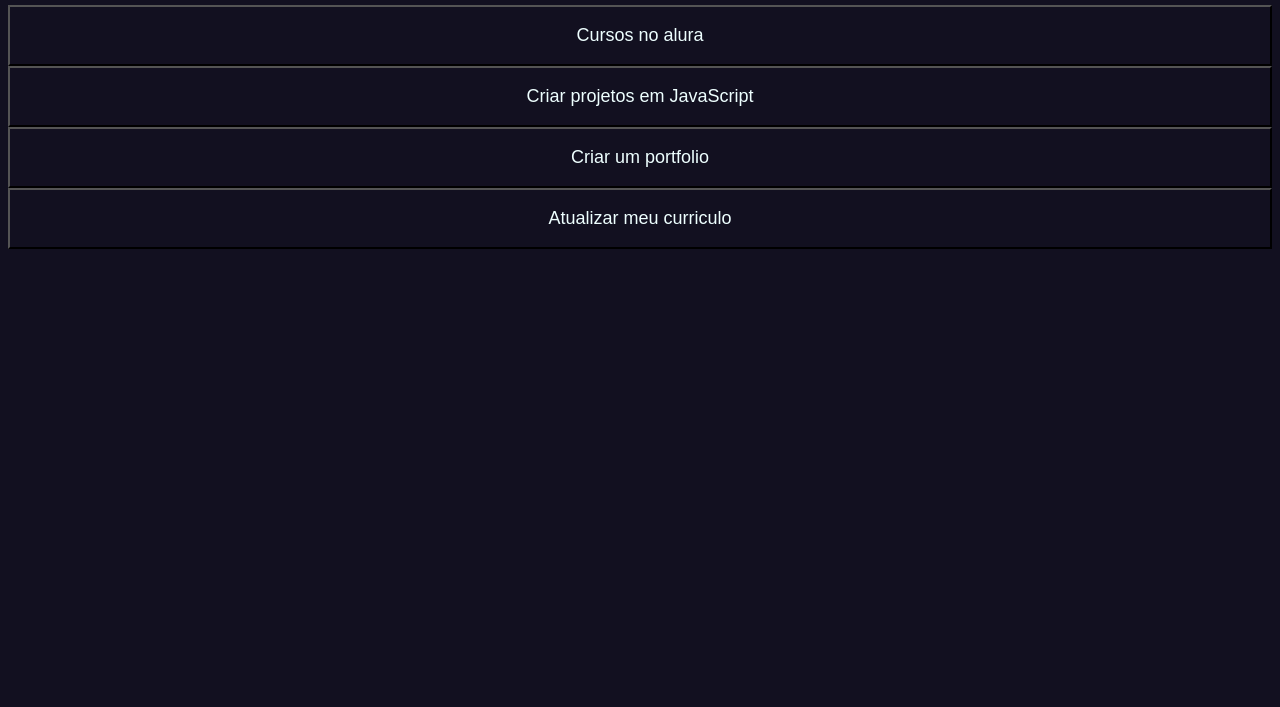
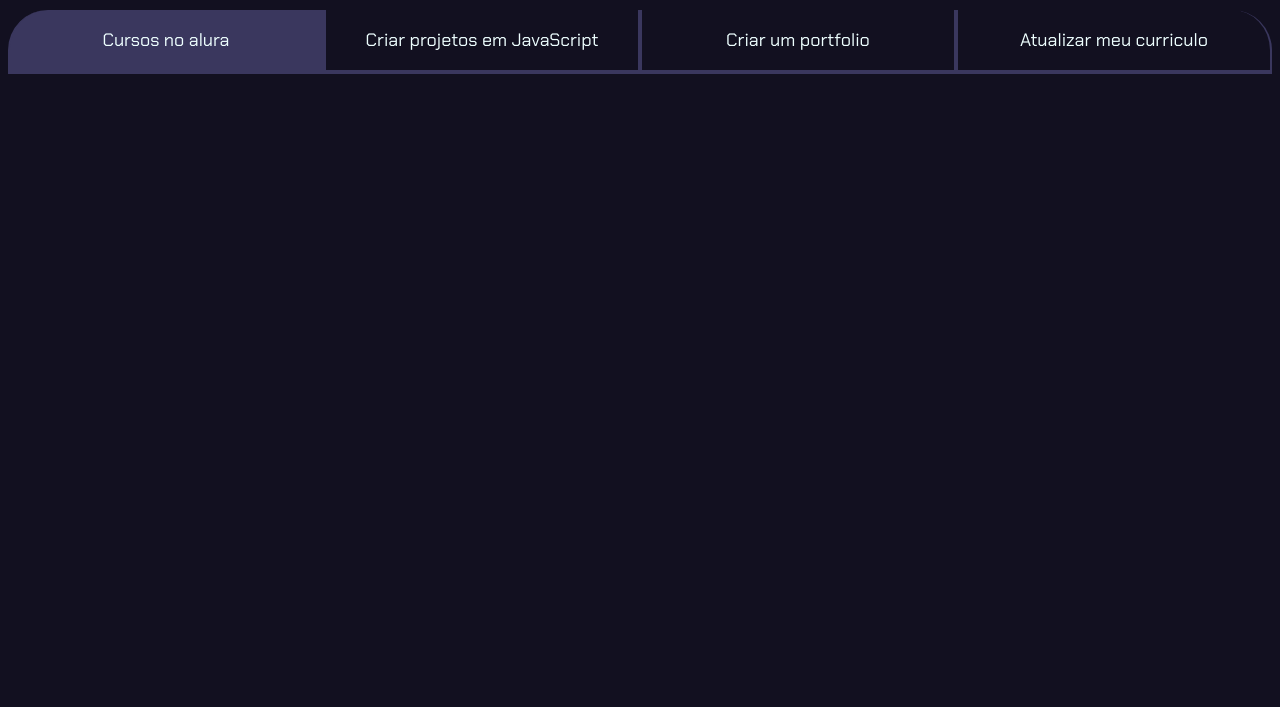
Before and after one commit to ceGarciamh/pjdevida, a plain HTML site: page index.html in a window 1280 px wide. Shown: the part 93-800 px from the top of the page. Drawn offline with Linux system fonts and the light colour scheme.

Commit message:
Add files via upload

```diff
--- a/index.html
+++ b/index.html
@@ -11,10 +11,11 @@
     <section class="conteudo-principal"></section>
     <h2 class="titulo-principal">Meus objetivos do anos<span>_ </span></h2>
     <div class="botoes">
-        <button class="botao">Cursos no alura</button>
+        <button class="botao ativo">Cursos no alura</button>
         <button class="botao">Criar projetos em JavaScript</button>
         <button class="botao">Criar um portfolio</button>
         <button class="botao">Atualizar meu curriculo</button>
     </div>
+    <script type="text/javascript" src="main.js"></script>
 </body>
 </html>
--- a/main.js
+++ b/main.js
@@ -0,0 +1,13 @@
+const botoes = document.querySelectorAll(".botao");
+
+for(let i=0;i <botoes.length;j++){
+    botoes[i].onclick = function(){
+
+        for(let j=0;j<botoes.length;j++){
+            botoes[j].classList.remove("ativo");
+
+        }
+
+        botoes[i].classList.add("ativo");
+    }
+}
--- a/style.css
+++ b/style.css
@@ -1,14 +1,17 @@
+@import url('https://fonts.googleapis.com/css2?family=Chakra+Petch:wght@400;700&display=swap');
+
 :root{
     ---cor-de-fundo: #121020;
     ---verde: #30dd30;
     ---branco: #efff;
+    ---botao-ativo: #3A375E;
     ---botao-inativo: rgba(58, 55, 94, 0,5);
     ---texto-fundo: rgba(58, 55, 94, 0,3);
 }
 body {
     background-color: var(---cor-de-fundo);
     color: var(---branco);
-    font-family: Arial, Helvetica, sans-serif;
+    font-family: 'Chakra Petch', sans-serif;
 }
 .conteudo-principal {
     display: flex;
@@ -30,7 +33,7 @@ body {
 }
 
 .botao {
-    font-family: Arial, Helvetica, sans-serif;
+    font-family: 'Chakra Petch', sans-serif;
     background-color: var(---botao-inativo);
     color: var(---branco);
     display: flex;
@@ -39,4 +42,35 @@ body {
     font-size: 18px;
     align-items: center;
     width: 100%;
+    border-bottom: 4px solid var(---botao-ativo);
+    border-left: 2px solid var(---botao-ativo);
+    border-right: 2px solid var(---botao-ativo);
+    border-top: none;
 }
+
+.botao:first-child {
+    border-radius: 40px 40px 0 0;
+}
+
+.botoes {
+    display: block;
+}
+
+.ativo {
+    background-color: var(---botao-ativo);
+    border-radius: 4px solid var(---verde);
+}
+
+@media screen and (min-width: 768px) {
+    .botoes {
+        display: flex;
+    }
+
+    .botao:first-child {
+        border-radius: 40px 0 0 0;
+    }
+
+    .botao:last-child {
+        border-radius: 0 40px 0 0;
+    }
+}
```
